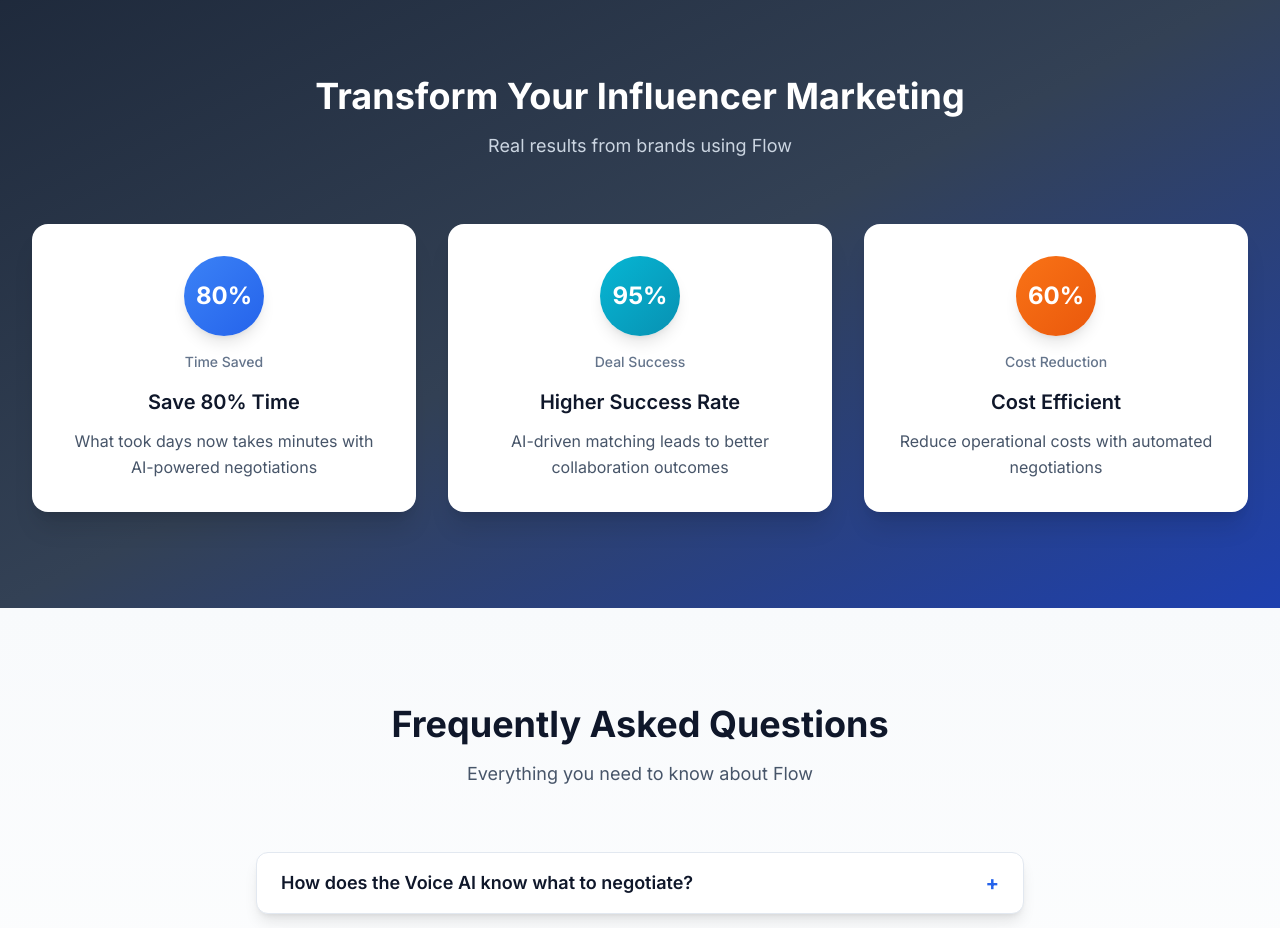
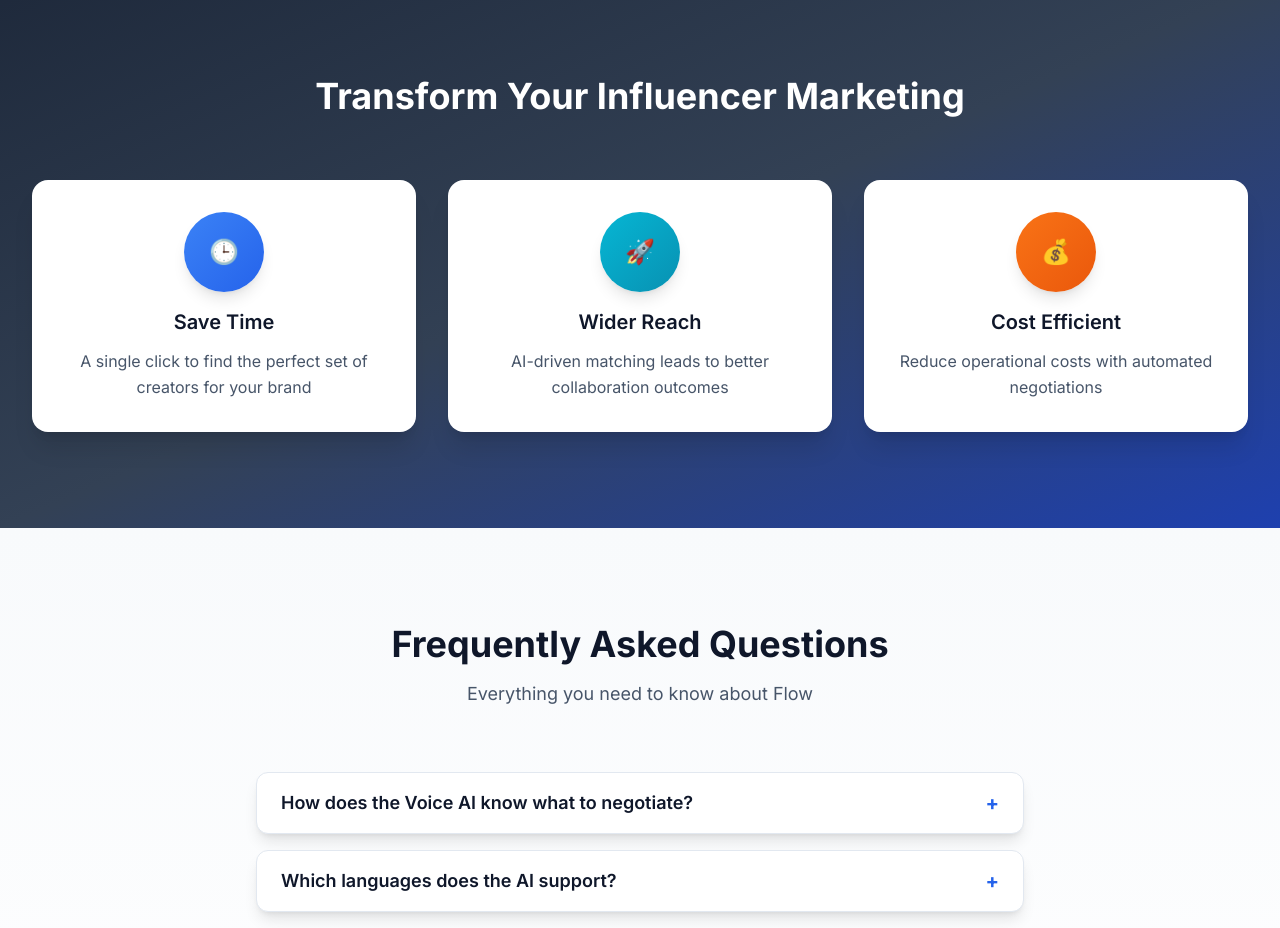
Before and after one commit to gammagang/landing_page, a Next.js app: page / in a window 1280 px wide. Shown: the part 4480-5408 px from the top of the page. Built offline with nearby package versions, Linux system fonts and the light colour scheme.

Commit message:
refactor: Revise benefits section in Benefits component by updating titles, descriptions, and adding icons for improved clarity and visual appeal

```diff
--- a/src/components/Benefits.tsx
+++ b/src/components/Benefits.tsx
@@ -3,23 +3,23 @@
 
 const benefits = [
   {
-    title: "Save 80% Time",
-    description: "What took days now takes minutes with AI-powered negotiations",
-    metric: "80%",
+    title: "Save Time",
+    description: "A single click to find the perfect set of creators for your brand",
+    icon: "🕒",
     metricLabel: "Time Saved",
     gradient: "from-primary-500 to-primary-600"
   },
   {
-    title: "Higher Success Rate",
+    title: "Wider Reach",
     description: "AI-driven matching leads to better collaboration outcomes",
-    metric: "95%",
-    metricLabel: "Deal Success",
+    icon: "🚀",
+    metricLabel: "Reach",
     gradient: "from-secondary-500 to-secondary-600"
   },
   {
     title: "Cost Efficient",
     description: "Reduce operational costs with automated negotiations",
-    metric: "60%",
+    icon: "💰",
     metricLabel: "Cost Reduction",
     gradient: "from-accent-500 to-accent-600"
   }
@@ -33,9 +33,6 @@
           <h2 className="text-3xl md:text-4xl font-bold text-white mb-4">
             Transform Your Influencer Marketing
           </h2>
-          <p className="text-lg text-neutral-300 max-w-2xl mx-auto">
-            Real results from brands using Flow
-          </p>
         </div>
 
         <div className="grid grid-cols-1 gap-8 md:grid-cols-3">
@@ -46,11 +43,8 @@
             >
               <div className={`w-20 h-20 bg-gradient-to-br ${benefit.gradient} rounded-full flex items-center justify-center mx-auto mb-4 shadow-lg`}>
                 <div className="text-2xl font-bold text-white">
-                  {benefit.metric}
+                  {benefit.icon}
                 </div>
-              </div>
-              <div className="text-sm text-neutral-500 font-medium mb-4">
-                {benefit.metricLabel}
               </div>
               <h3 className="text-xl font-semibold text-neutral-900 mb-3">
                 {benefit.title}
```
